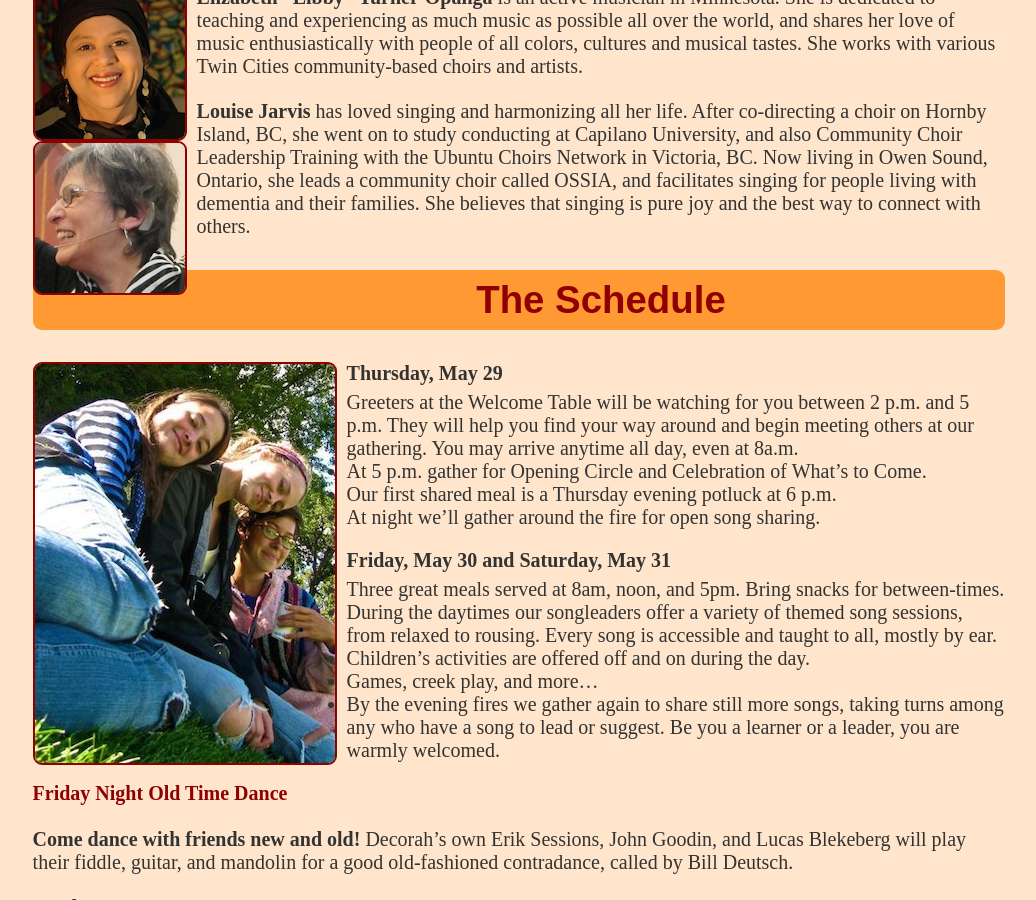
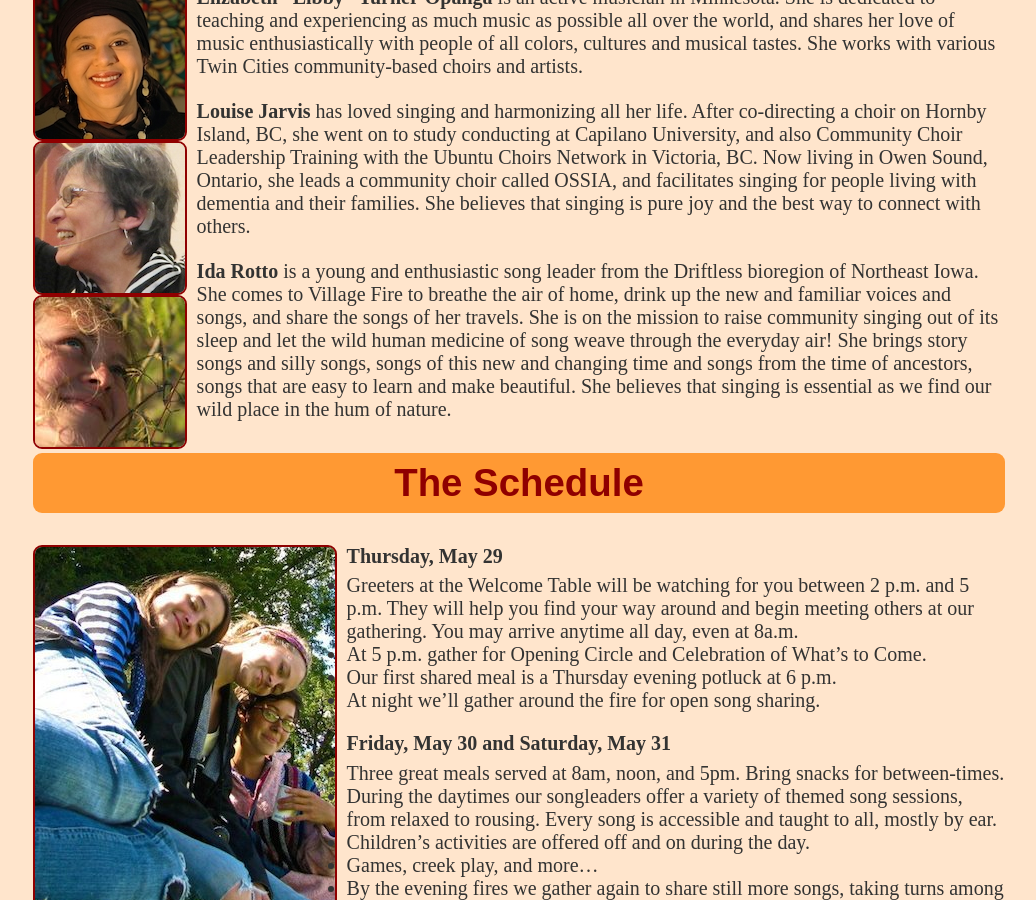
Before and after one commit to neilmb/villagefire, a Jekyll site: the page built from index.md, in a window 1280 px wide and 900 px high, scrolled down 4051 px. Shown: the whole window, without its empty margins (121-1157 px from the left). Built offline with Jekyll 4.4.1, drawn with Linux system fonts in a browser that asks for light colours; some web fonts are replaced.

Commit message:
Ida bio, new signup form

```diff
--- a/_layouts/home.html
+++ b/_layouts/home.html
@@ -17,7 +17,7 @@
  <div id="left">
         <div id="btn"><a href="http://www.eventbrite.com/e/village-fire-2014-tickets-10717304747">Register
             Here</a></div>
-        <div class="center">or <a href="images/signupform.pdf">mail in this
+        <div class="center">or <a href="images/signupform_new.pdf">mail in this
                 form</a></div>
  </div>
 
--- a/index.md
+++ b/index.md
@@ -155,6 +155,18 @@ Ubuntu Choirs Network in Victoria, BC. Now living in Owen Sound, Ontario, she
 leads a community choir called OSSIA, and facilitates singing for people
 living with dementia and their families. She believes that singing is pure joy
 and the best way to connect with others.
+
+<img class="wrapleft" src="images/ida.jpg">
+
+**Ida Rotto** is a young and enthusiastic song leader from the Driftless
+bioregion of Northeast Iowa. She comes to Village Fire to breathe the air of
+home, drink up the new and familiar voices and songs, and share the songs of
+her travels. She is on the mission to raise community singing out of its sleep
+and let the wild human medicine of song weave through the everyday air! She
+brings story songs and silly songs, songs of this new and changing time and
+songs from the time of ancestors, songs that are easy to learn and make
+beautiful. She believes that singing is essential as we find our wild place in
+the hum of nature.
 
 
 
```
Also changed, not shown: images/ida.jpg (added), 1 other file.
